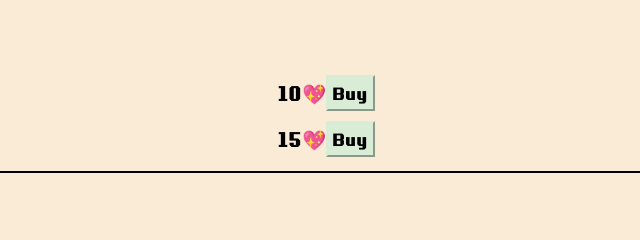
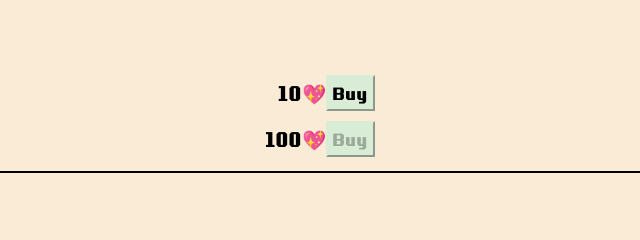
Before and after one commit to dvalderrama89/Valentines23, a plain HTML site: page index.html in a window 1280 px wide. Shown: the part 227-467 px from the top of the page, 270-910 px from the left. Drawn offline with Linux system fonts and the light colour scheme.

Commit message:
dynamically added 1 shop item to the shop

```diff
--- a/index.html
+++ b/index.html
@@ -27,30 +27,29 @@
         <!-- Shop -->
         <hr color="black">
         <h3>Shop</h3>
+        <div id="shopContainer">
             <div class="purchase menu">
                 <div>Plus One Bonus +1</div>
                 <div class="push">10💖</div>
                 <div><button class="purchase" id="plusOneBonus" type="button" onClick="buy(this)">Buy</button></div>
             </div>
-        <div class="purchase menu">
-            <div>Auto Increment +1</div>
-            <div class="push">15💖</div>
-            <div><button class="purchase" id="autoIncrementer" type="button" onClick="buy(this)">Buy</button></div>
         </div>
 
         <!-- Treasure Box -->
         <hr color="black">
         <h3>Treasure Box</h3>
+        <div id="treasureBoxContainer">
             <div class="purchase menu">
                 <div>Audiobook</div>
                 <div class="push">1 🐾</div>
-            <div><button id="hpch1" type="button" onClick="unlock(this)" class="purchase" disabled><a href="rewards/testFileHP1.mp3" target="_blank">Unlock</a></button></div>
+                <div><button id="hpch1" type="button" onClick="unlock(this)" class="purchase" disabled><a href="javascript:void(0)" target="_blank">Unlock</a></button></div>
             </div>
             <div class="purchase menu">
                 <div>Test Test Test</div>
                 <div class="push">1500 🐾</div>
                 <div><button id="hpch1" type="button" onClick="unlock(this)" class="purchase"><a href="javascript:void(0)">Unlock</a></button></div>
             </div>
+        </div>
     </body>
     <script type="text/javascript" src="js/mainLoop.js"></script>
 </html>
--- a/js/mainLoop.js
+++ b/js/mainLoop.js
@@ -14,6 +14,7 @@ window.onload = (event) => {
 
 function start() {
     initializeCounters();
+    initializeShops();
     window.requestAnimationFrame(update);
 }
 
@@ -66,6 +67,7 @@ function unlock(elem) {
 
 function incrementHearts(elem) {
     updateHeartTokens(flatRateHeartTokensBonus);
+    renderShop();
 }
 
 function updateHeartTokens(flatRateIncrement=0) {
@@ -92,6 +94,54 @@ function updateKittyPawsDisplay() {
     displayCounter.innerHTML = `${kittyPaws} 🐾`;
 }
 
+// Update the shop dynamically every animation frame depending on what is in the ShopItems JSON
+function renderShop() {
+    let shopContainer = document.getElementById("shopContainer");
+
+    // Check to see if the shop element already exists in the list, if it does get rid of it and render again
+    let item = document.getElementById(ShopItems.autoIncrementer.id + "Item");
+
+    if (item != null) {
+        console.log("removing");
+        item.remove();
+    }
+    // outer div
+    let shopItem = document.createElement("div");
+    shopItem.classList.add("purchase", "menu");
+    shopItem.setAttribute("id", ShopItems.autoIncrementer.id + "Item");
+
+    // first inner div
+    let shopItemDiv = document.createElement("div");
+    let shopItemDisplayText = document.createTextNode(ShopItems.autoIncrementer.displayName);
+    shopItemDiv.append(shopItemDisplayText);
+
+    // second inner div
+    let shopItemPriceDiv = document.createElement("div");
+    shopItemPriceDiv.classList.add("push");
+    let shopItemPriceDisplayText = document.createTextNode(`${ShopItems.autoIncrementer.price}💖`);
+    shopItemPriceDiv.append(shopItemPriceDisplayText);
+
+    // third inner div (which has a button inside of it)
+    let shopItemBuyDiv = document.createElement("div");
+    let shopItemBuyButton = document.createElement("button");
+    shopItemBuyButton.setAttribute("id", ShopItems.autoIncrementer.id);
+    shopItemBuyButton.setAttribute("type", "button");
+    shopItemBuyButton.setAttribute("onClick", "buy(this)");
+    shopItemBuyButton.classList.add("purchase");
+    shopItemBuyButton.disabled = true;
+    let shopItemBuyButtonDisplayText = document.createTextNode("Buy");
+    shopItemBuyButton.append(shopItemBuyButtonDisplayText);
+    shopItemBuyDiv.append(shopItemBuyButton);
+
+    // Combine the three divs to the outer div
+    shopItem.append(shopItemDiv);
+    shopItem.append(shopItemPriceDiv);
+    shopItem.append(shopItemBuyDiv);
+
+    // Final combine
+    shopContainer.append(shopItem);
+}
+
 function initializeCounters() {
     // Initializes the cookies for currency if they don't exist
     console.log("initializing counters");
@@ -110,6 +160,10 @@ function initializeCounters() {
         let kittyPawsDisplay = document.getElementById("kittyPaws");
         kittyPaws = BigInt(parseInt(getCookie("kittyPaws")));
     }
+}
+
+function initializeShops() {
+    renderShop();
 }
 
 function setCookie(cookieName, cookieValue, numDaysToExpire) {
@@ -142,6 +196,8 @@ var ShopItems = {
     "autoIncrementer": {
         "owned": 0,
         "price": 100,
+        "displayName": "Auto Increment +1",
+        "id": "autoIncrementer",
         "baseMod": 10000
     }
 }
```
Lines whose indentation alone changed are shown as unchanged.
